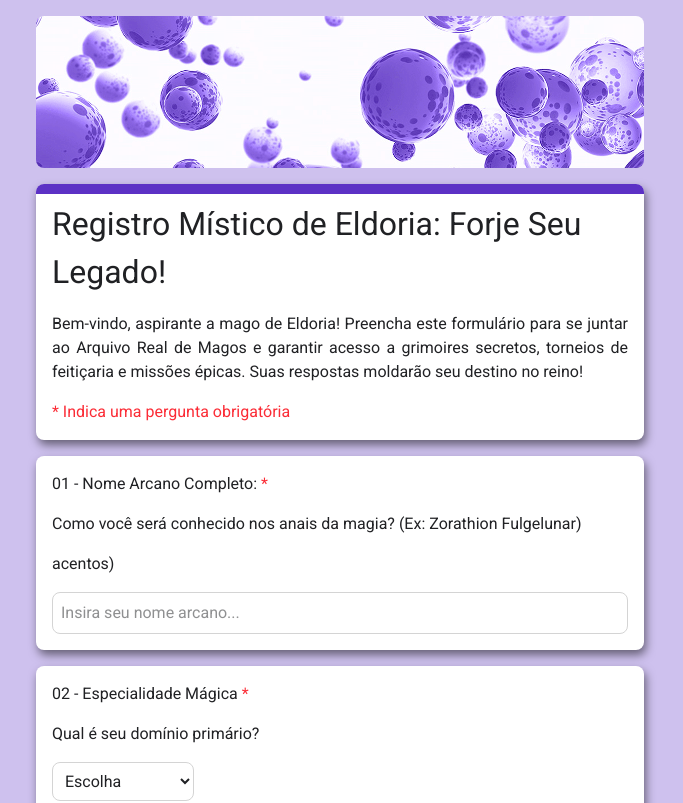
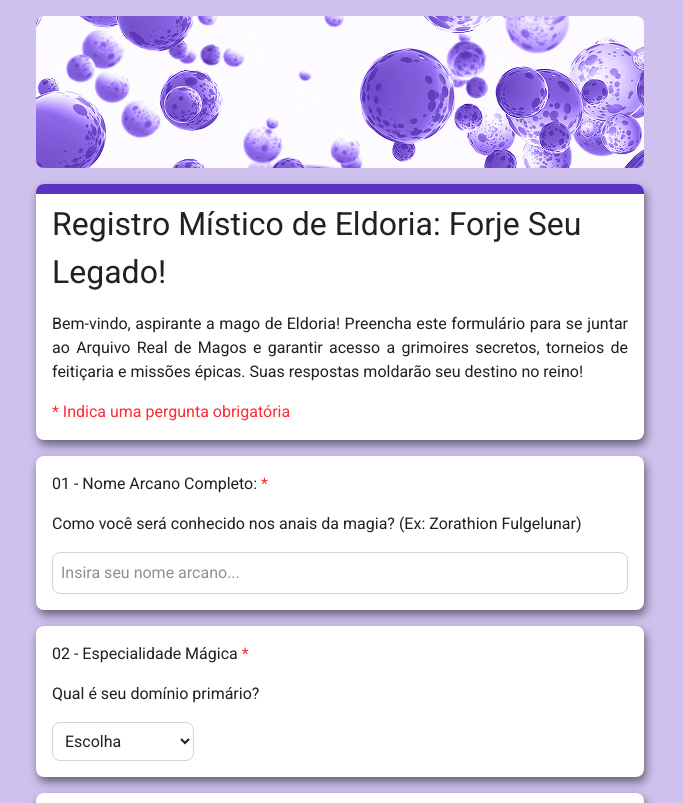
Before and after one commit to zolppy/wizard-register, a Next.js app: page / in a window 1280 px wide. Shown: the top 803 px of the page, without its empty margins (300-983 px from the left). Built offline with nearby package versions, Linux system fonts and the light colour scheme.

Commit message:
fix: routing

```diff
--- a/src/app/page.tsx
+++ b/src/app/page.tsx
@@ -1,6 +1,7 @@
 "use client";
 
 import Image from "next/image";
+import { useRouter } from "next/navigation";
 import { Main } from "@/app/components/Main";
 import { Section } from "@/app/components/Section";
 import { Form } from "@/app/components/Form";
@@ -27,6 +28,7 @@ import { Material } from "@/utils/enums/material";
 import { Artefact } from "@/utils/enums/artefact";
 
 export default function Home() {
+  const router = useRouter();
   const {
     formState: { errors },
     handleSubmit,
@@ -35,6 +37,7 @@ export default function Home() {
 
   function onSubmitForm(data: FieldValues) {
     console.log(data);
+    router.push("/finishing");
   }
 
   return (
@@ -67,7 +70,6 @@ export default function Home() {
                 Como você será conhecido nos anais da magia? (Ex: Zorathion
                 Fulgelunar)
               </P>
-              acentos)
               <InputWrapper>
                 <InputField
                   id="name"
```
